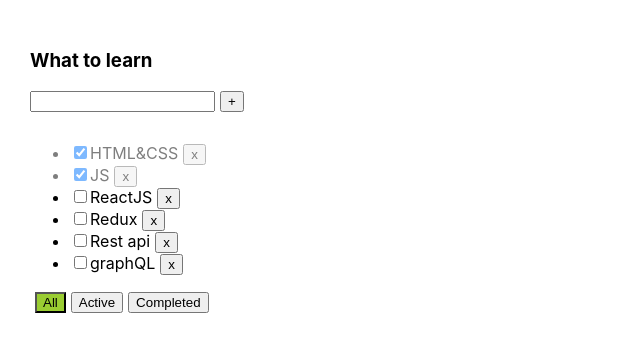
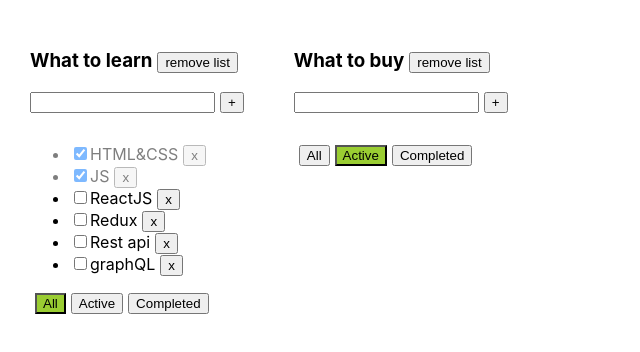
Before and after one commit to lergnom/Todolist, a React (Create React App) app: page / in a window 1280 px wide. Shown: the top 352 px of the page, without its empty margins (0-640 px from the left). Built offline with nearby package versions, Linux system fonts and the light colour scheme.

Commit message:
new component AddItemForm

```diff
--- /dev/null
+++ b/src/AddItemForm.tsx
@@ -0,0 +1,46 @@
+import React, {ChangeEvent, KeyboardEvent, useState} from "react";
+
+type AddItemFormTypeProps = {
+    addItem: (title: string) => void
+}
+
+export function AddItemForm(props: AddItemFormTypeProps) {
+    let [title, setTitle] = useState("")
+    const [error, setError] = useState(false)
+
+    const onChangeHandle = (e: ChangeEvent<HTMLInputElement>) => {
+        title = e.target.value
+        setTitle(title)
+        setError(false)
+    }
+
+    const addItem = () => {
+        const titleCheck = title.trim()
+        if (titleCheck !== "") {
+            props.addItem(titleCheck)
+            setTitle("")
+        } else {
+            setTitle("")
+            setError(true)
+        }
+    }
+
+
+    const onKeyPressHandle = (e: KeyboardEvent<HTMLInputElement>) => {
+        if (e.key === "Enter" && e.ctrlKey) {
+            addItem()
+            setTitle("")
+        }
+    }
+
+    return (
+        <div>
+            <input onChange={onChangeHandle} className={error ? "errorInputFrame" : ""} value={title}
+                   onKeyPress={onKeyPressHandle}/>
+            <button onClick={addItem}>+</button>
+            <div className={"errorBlock"}> {error ? 'Incorrect input' : ''}</div>
+        </div>
+
+    )
+
+}
--- a/src/App.tsx
+++ b/src/App.tsx
@@ -14,60 +14,110 @@ type FilterValueType = "all" | "completed" | "active"
 export type PropsType = {
     title: string
     tasks: Array<TaskType>
-    removeTask: (taskId: string) => void
-    changeFilter: (value: FilterValueType) => void
-    addTask: (title: string) => void
-    checkBox: (id: string, isDone: boolean) => void
+    removeTask: (taskId: string, tlID: string) => void
+    changeFilter: (value: FilterValueType, tlID: string) => void
+    addTask: (title: string, tlID: string) => void
+    checkBox: (id: string, isDone: boolean, tlID: string) => void
+    filter: FilterValueType
+    tlID: string
+    removeList: (tlID: string) => void
+}
+
+type TodoListPropsType = {
+    id: string
+    title: string
     filter: FilterValueType
 }
 
+type TodoListTaskTypeProps = {
+    [key: string]: Array<TaskType>
+}
 
 function App() {
-    let [tasks, setTasks] = useState<Array<TaskType>>([
-        {id: v1(), title: "HTML&CSS", isDone: true},
-        {id: v1(), title: "JS", isDone: true},
-        {id: v1(), title: "ReactJS", isDone: false},
-        {id: v1(), title: "Redux", isDone: false},
-        {id: v1(), title: "Rest api", isDone: false},
-        {id: v1(), title: "graphQL", isDone: false},
+
+    let todoListId_1 = v1()
+    let todoListId_2 = v1()
+
+    let [todoLists, setTodolists] = useState<Array<TodoListPropsType>>([
+        {id: todoListId_1, title: "What to learn", filter: 'all'},
+        {id: todoListId_2, title: "What to buy", filter: 'active'}
     ])
 
-    let [filter, setFilter] = useState<FilterValueType>('all')
-    let tasksForTodoList = tasks
-    if (filter === 'active') {
-        tasksForTodoList = tasks.filter(t => !t.isDone)
-    }
-    if (filter === 'completed') {
-        tasksForTodoList = tasks.filter(t => t.isDone)
+    let [tasks, setTasks] = useState<TodoListTaskTypeProps>({
+        [todoListId_1]: [
+            {id: v1(), title: "HTML&CSS", isDone: true},
+            {id: v1(), title: "JS", isDone: true},
+            {id: v1(), title: "ReactJS", isDone: false},
+            {id: v1(), title: "Redux", isDone: false},
+            {id: v1(), title: "Rest api", isDone: false},
+            {id: v1(), title: "graphQL", isDone: false}
+        ],
+        [todoListId_2]: [
+            {id: v1(), title: "MILK", isDone: true},
+            {id: v1(), title: "BRAD", isDone: true},
+            {id: v1(), title: "CHEEZE", isDone: true},
+        ]
+    })
+
+    function removeTask(id: string, tlID: string) {
+        let filteredtasks = tasks[tlID]
+        tasks[tlID] = filteredtasks.filter(t => t.id !== id)
+        setTasks({...tasks})
     }
 
-    function removeTask(id: string) {
-        let filteredtasks = tasks.filter(t => t.id !== id);
-        setTasks(filteredtasks)
+
+    function addTask(title: string, tlID: string) {
+        let filteredtasks = tasks[tlID]
+        let task = {id: v1(), title: title, isDone: false}
+        tasks[tlID] = [task, ...filteredtasks]
+        setTasks({...tasks})
     }
 
-    function addTask(title: string) {
-        let task = {id: v1(), title: title, isDone: false}
-        let newTasks = [task, ...tasks]
-        setTasks(newTasks)
+    function checkBox(id: string, isDone: boolean, tlID: string) {
+        let filteredtasks = tasks[tlID]
+        tasks[tlID] = filteredtasks.map(t => t.id === id ? {...t, isDone} : t)
+        setTasks({...tasks})
+    }
+
+    function changeFilter(value: FilterValueType, tlID: string) {
+        let todoList = todoLists.find(tl => tl.id === tlID)
+        if (todoList) {
+            todoList.filter = value
+            setTodolists([...todoLists])
+        }
+    }
+
+    function removeList(tlID: string) {
+        setTodolists(todoLists.filter(tl => tl.id != tlID))
+        delete tasks[tlID]
+        setTasks({...tasks})
 
     }
 
-    function checkBox(id: string, isDone: boolean) {
-        let updateTasks = tasks.map(t => t.id === id ? {...t, isDone} : t)
-        setTasks(updateTasks)
-    }
+    let todoListJsxElement = todoLists.map(tl => {
 
-    function changeFilter(value: FilterValueType) {
-        setFilter(value)
-    }
+        let tasksForTodoList = tasks[tl.id]
+        if (tl.filter === 'active') {
+            tasksForTodoList = tasks[tl.id].filter(t => !t.isDone)
+        }
+        if (tl.filter === 'completed') {
+            tasksForTodoList = tasks[tl.id].filter(t => t.isDone)
+        }
+
+        return (
+            <Todolist key={tl.id} tlID={tl.id} title={tl.title} tasks={tasksForTodoList} removeTask={removeTask}
+                      addTask={addTask}
+                      changeFilter={changeFilter} checkBox={checkBox} filter={tl.filter} removeList={removeList}/>
+        )
 
 
+    })
+
     return (
-        <div className="App">
-            <Todolist title={"What to learn"} tasks={tasksForTodoList} removeTask={removeTask} addTask={addTask}
-                      changeFilter={changeFilter} checkBox={checkBox} filter={filter}/>
-            {/*<Todolist title={"Songs"} tasks={task2}/>*/}
+        <
+            div
+            className="App">
+            {todoListJsxElement}
         </div>
     );
 }
--- a/src/Todolist.tsx
+++ b/src/Todolist.tsx
@@ -1,72 +1,49 @@
-import React, {useState, ChangeEvent, KeyboardEvent} from "react";
+import React, {ChangeEvent} from "react";
 import {PropsType} from "./App";
+import {AddItemForm} from "./AddItemForm";
+
 
 export function Todolist(props: PropsType) {
-
-    let [title, setTitle] = useState("")
-    const [error, setError] = useState(false)
-
-
-    const onChangeHandle = (e: ChangeEvent<HTMLInputElement>) => {
-        title = e.target.value
-        setTitle(title)
-        setError(false)
-    }
-
-    const addTask = () => {
-        const titleCheck = title.trim()
-        if (titleCheck !== "") {
-            props.addTask(titleCheck)
-            setTitle("")
-        } else {
-            setTitle("")
-            setError(true)
-        }
+    const addTask = (title: string) => {
+        props.addTask(title, props.tlID)
     }
 
     const clickAll = () => {
-        props.changeFilter('all')
+        props.changeFilter('all', props.tlID)
     }
 
     const clickActive = () => {
-        props.changeFilter('active')
+        props.changeFilter('active', props.tlID)
     }
 
     const clickCompleted = () => {
-        props.changeFilter('completed')
+        props.changeFilter('completed', props.tlID)
     }
 
     const taskList = props.tasks.map((t) => {
         const changeBox = (e: ChangeEvent<HTMLInputElement>) => {
-            props.checkBox(t.id, e.currentTarget.checked)
+            props.checkBox(t.id, e.currentTarget.checked, props.tlID)
         }
         return (<li className={t.isDone ? 'activeTask' : ''} key={t.id}><input type="checkbox" checked={t.isDone}
                                                                                onChange={changeBox}/>
             <span>{t.title}</span>
             <button onClick={() => {
-                props.removeTask(t.id)
+                props.removeTask(t.id, props.tlID)
             }}> x
             </button>
         </li>)
     })
 
-    const onKeyPressHandle = (e: KeyboardEvent<HTMLInputElement>) => {
-        if (e.key === "Enter" && e.ctrlKey) {
-            addTask()
-            setTitle("")
-        }
-    }
-
 
     return (
         <div>
-            <h3>{props.title}</h3>
-            <div>
-                <input onChange={onChangeHandle} className={error ? "errorInputFrame" : ""} value={title}
-                       onKeyPress={onKeyPressHandle}/>
-                <button onClick={addTask}>+</button>
-                <div className={"errorBlock"}> {error ? 'Incorrect input' : ''}</div>
-            </div>
+            <h3>{props.title}
+                <button onClick={() => {
+                    props.removeList(props.tlID)
+                }}> remove list
+                </button>
+            </h3>
+            <AddItemForm addItem={addTask}/>
             <ul>
                 {taskList}
             </ul>
```
